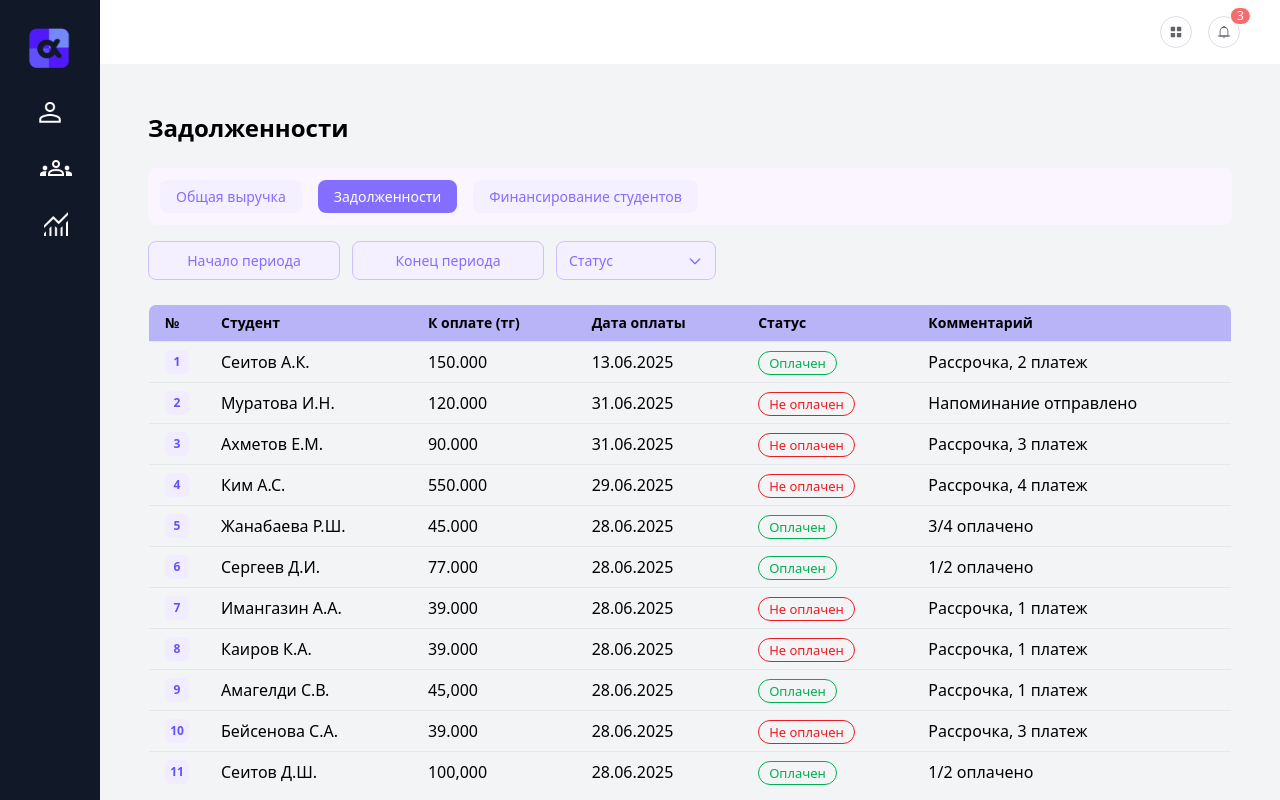
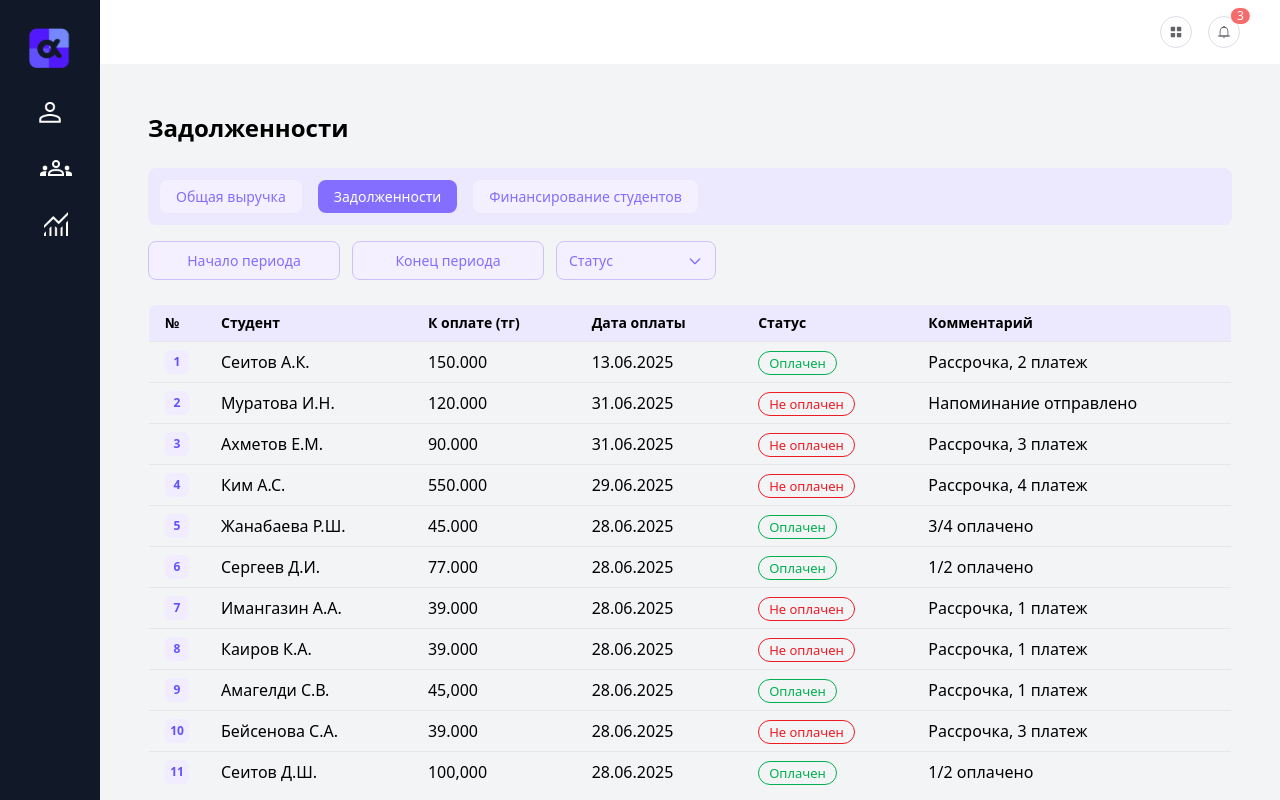
Before and after one commit to Broimshoev17/alpha-education-platform, a Vue app: page /finance/reports/debts in a window 1280 px wide. Built offline with nearby package versions, Linux system fonts and the light colour scheme; sample sign-in values are in the browser's storage.

Commit message:
Измениния цветововой гаммы страницы Debts(проверочная)

```diff
--- a/src/views/Debts.vue
+++ b/src/views/Debts.vue
@@ -3,7 +3,7 @@
     <h2 class="text-2xl font-bold mb-6">Задолженности</h2>
 
 <!-- Tabs -->
-  <div class="flex space-x-4 bg-purple-50 p-3 rounded-lg mb-4">
+  <div class="flex space-x-4 bg-[#ECE9FF] p-3 rounded-lg mb-4">
     <router-link to="/finance/reports/total-revenue" class="tab-button">Общая выручка</router-link>
     <router-link to="/finance/reports/debts" class="tab-button-active">Задолженности</router-link>
     <router-link to="/finance/reports/student-funding" class="tab-button">Финансирование студентов</router-link>
@@ -95,7 +95,7 @@
 
 <!-- Table -->
 <table class="w-full border border-purple-200 rounded-lg overflow-hidden text-left">
-  <thead class="bg-[rgb(185,179,248)] text-sm font-semibold">
+  <thead class="bg-[#ECE9FF] text-sm font-semibold">
     <tr>
       <th class="px-4 py-2 w-12">№</th>
       <th class="px-4 py-2">Студент</th>
@@ -129,7 +129,7 @@
 <!-- Text Box for Debts -->
 <div class="mt-6 w-full rounded-xl overflow-hidden border border-[#E0D7FF]">
 <!-- Период -->
-<div class="bg-[rgb(185,179,248)] px-6 py-4 text-sm font-semibold text-black">
+<div class="bg-[#ECE9FF] px-6 py-4 text-sm font-semibold text-black">
   Период {{ formattedPeriod }}
 </div>
 <!-- Общая сумма платежей -->
@@ -148,7 +148,7 @@
   <div>{{ unpaidAmount.toLocaleString('ru-RU') }} ₸</div>
 </div>
 <!-- Общая задолженность -->
-<div class="bg-[rgb(185,179,248)] px-6 py-4 text-sm font-semibold flex justify-between items-center">
+<div class="bg-[#ECE9FF] px-6 py-4 text-sm font-semibold flex justify-between items-center">
   <div>Общая задолженность</div>
   <div>{{ unpaidAmount.toLocaleString('ru-RU') }} ₸</div>
 </div>
@@ -341,7 +341,7 @@ const unpaidAmount = computed(() => totalPayments.value - paidAmount.value);
   font-weight: 500;
 }
 .download-btn {
-  background-color: #6252fe;
+  background-color: #6252FE;
   color: white;
   font-size: 14px;
   font-weight: 600;
```
